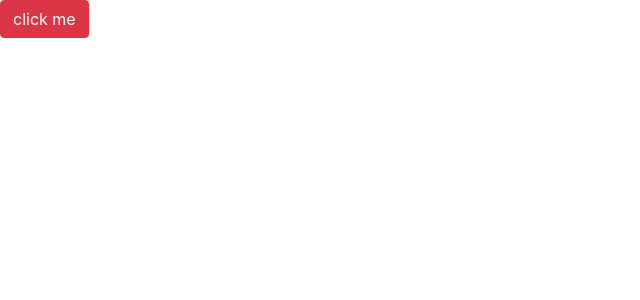
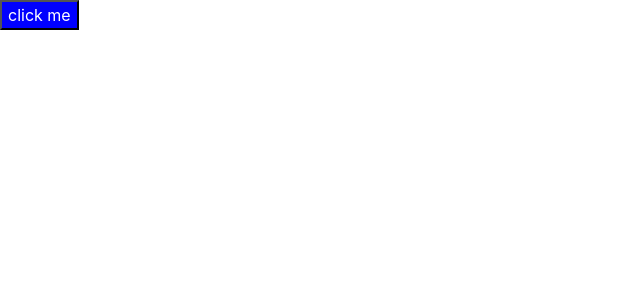
Before and after one commit to domster4444/ddc-workshop, a React (Create React App) app: page / in a window 1280 px wide. Shown: the top 300 px of the page, without its empty margins (0-640 px from the left). Built offline with nearby package versions, Linux system fonts and the light colour scheme.

Commit message:
using styled component

```diff
--- a/src/App.js
+++ b/src/App.js
@@ -1,9 +1,14 @@
 import React from 'react';
+import styled from 'styled-components';
 
 const App = () => {
+  const BtnStyle = styled.button`
+    background: blue;
+    color: white;
+  `;
   return (
     <React.Fragment>
-      <button className="btn btn-danger">click me</button>
+      <BtnStyle>click me</BtnStyle>
     </React.Fragment>
   );
 };
```
